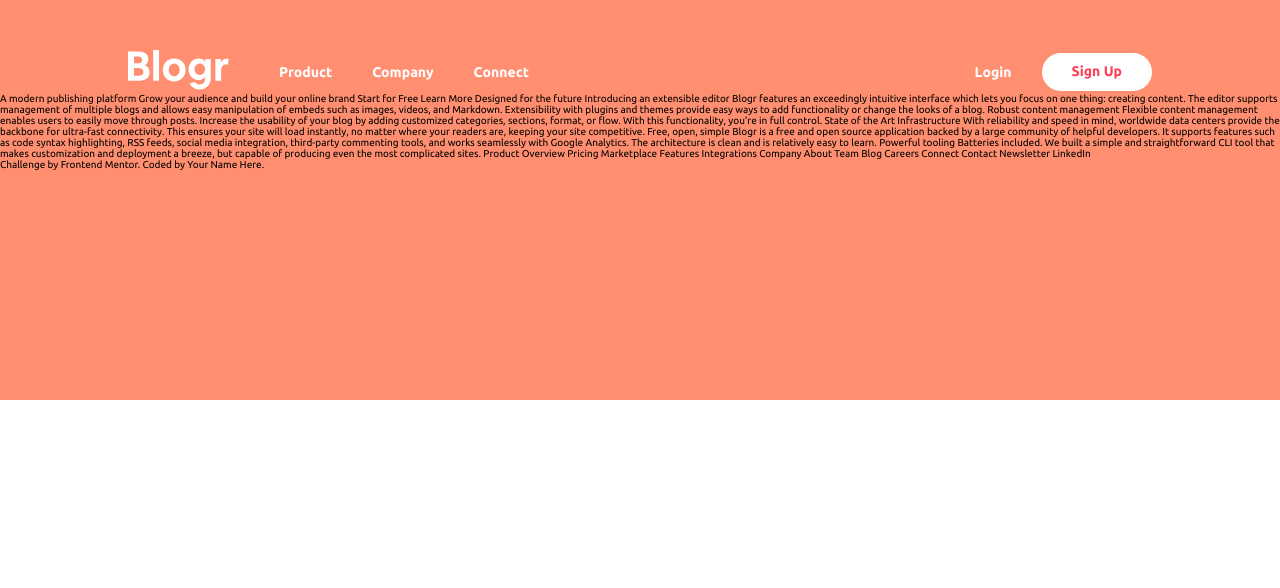
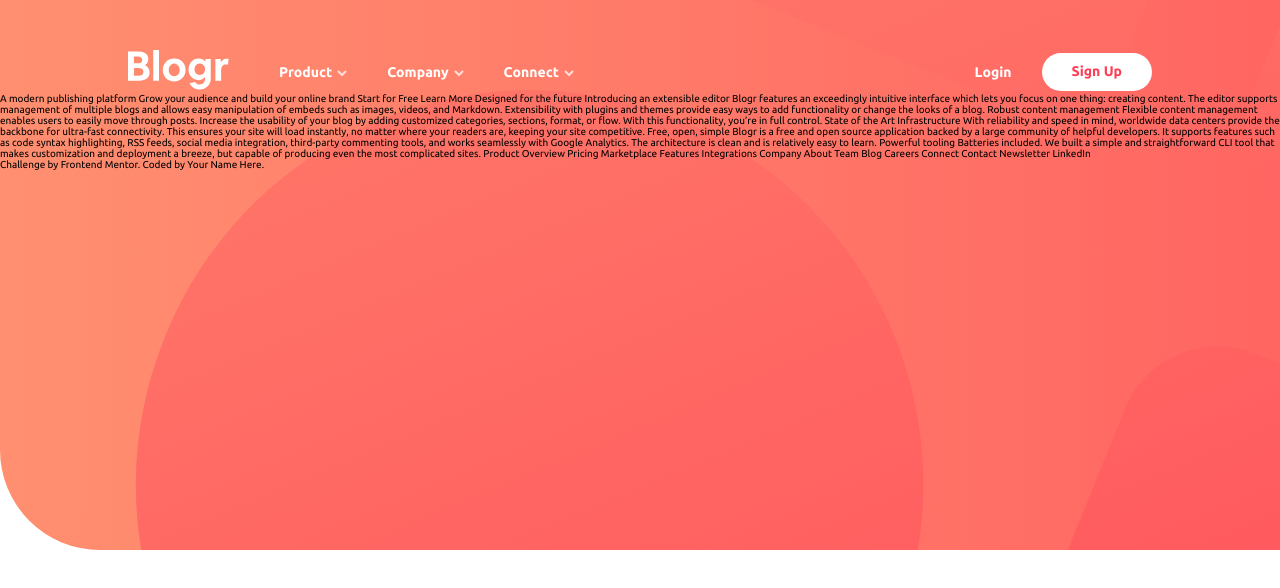
Before and after one commit to cloviswrodrigues/blogr_landing_page, a website: page frontend/index.html in a window 1280 px wide. Drawn offline with Linux system fonts and the light colour scheme.

Commit message:
added background pattern

```diff
--- a/frontend/index.html
+++ b/frontend/index.html
@@ -23,9 +23,9 @@
       </div>
       <nav class="header__nav">
         <div class="header__menu">
-          <div class="header__menu--item">
+          <div class="header__menu-item">
             <a href="#" class="header__dropdown">Product</a>
-            <ul class="header__menu--submenu">
+            <ul class="header__submenu">
               <li><a href="#">Overview</a></li>
               <li><a href="#">Pricing</a></li>
               <li><a href="#">Marketplace</a></li>
@@ -33,18 +33,18 @@
               <li><a href="#">Integrations</a></li>
             </ul>
           </div>
-          <div class="header__menu--item">
+          <div class="header__menu-item">
             <a href="#" class="header__dropdown">Company</a>
-            <ul class="header__menu--submenu">
+            <ul class="header__submenu">
               <li><a href="#">About</a></li>
               <li><a href="#">Team</a></li>
               <li><a href="#">Blog</a></li>
               <li><a href="#">Careers</a></li>
             </ul>
           </div>
-          <div class="header__menu--item">
+          <div class="header__menu-item">
             <a href="#" class="header__dropdown">Connect</a>
-            <ul class="header__menu--submenu">
+            <ul class="header__submenu">
               <li><a href="#">Contact</a></li>
               <li><a href="#">Newsletter</a></li>
               <li><a href="#">LinkedIn</a></li>
--- a/frontend/scss/_header.scss
+++ b/frontend/scss/_header.scss
@@ -9,8 +9,11 @@
         top: 0;
         z-index: -1;
         width: 100%;
-        height: 400px;
-        background: $color-very-light-red;
+        height: 550px;
+        border-bottom-left-radius: 100px;
+        background: url(../images/bg-pattern-intro-desktop.svg) no-repeat -460px -1360px
+                    ,linear-gradient(90deg, rgba(255,143,112,1) 0%, rgba(255,61,84,1) 80%);
+        background-size: 3175px;
     }
 
     .wrapper {
@@ -29,10 +32,19 @@
         display: flex;
         align-items: center;
         gap: 4rem;
+    }
 
-        &--submenu {
-            display: none;
+    &__dropdown {
+
+
+        &::after {
+            content: url(../images/icon-arrow-light.svg);
+            margin-left: .5rem;
         }
+    }
+
+    &__submenu {
+        display: none;
     }
 
     &__logon {
```
Also changed, not shown: frontend/css/style.css, 1 other file.
